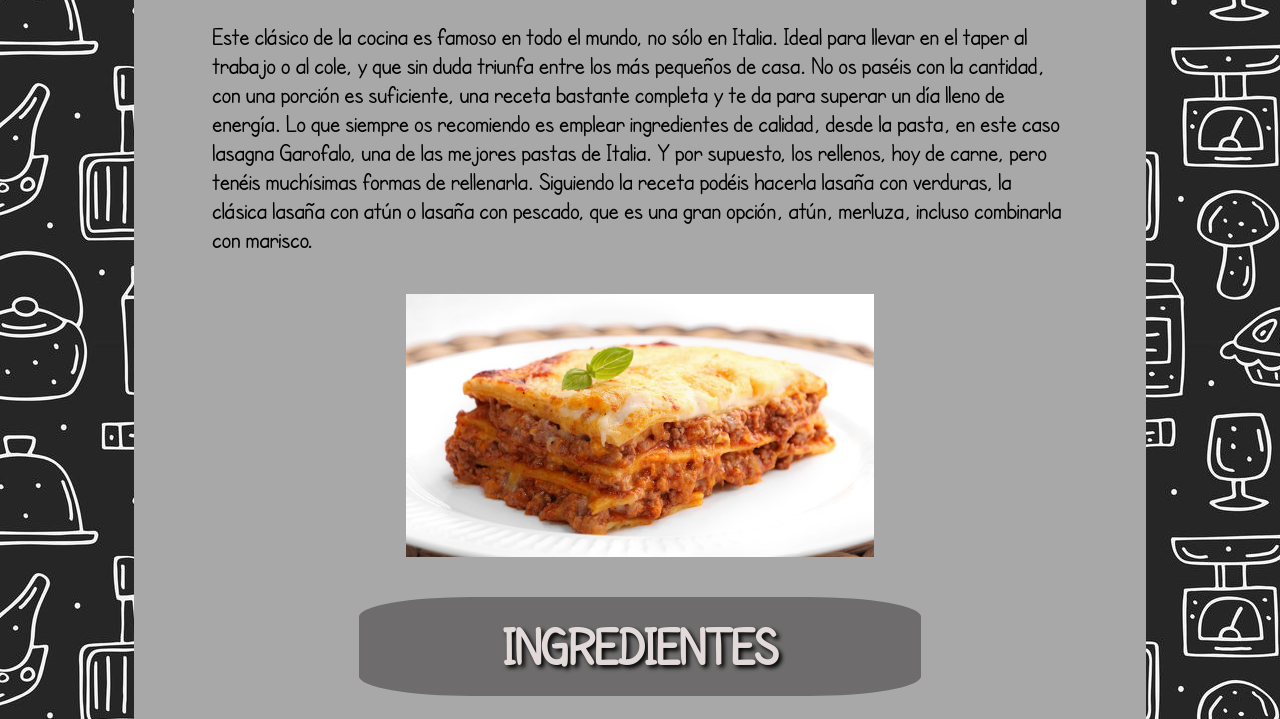
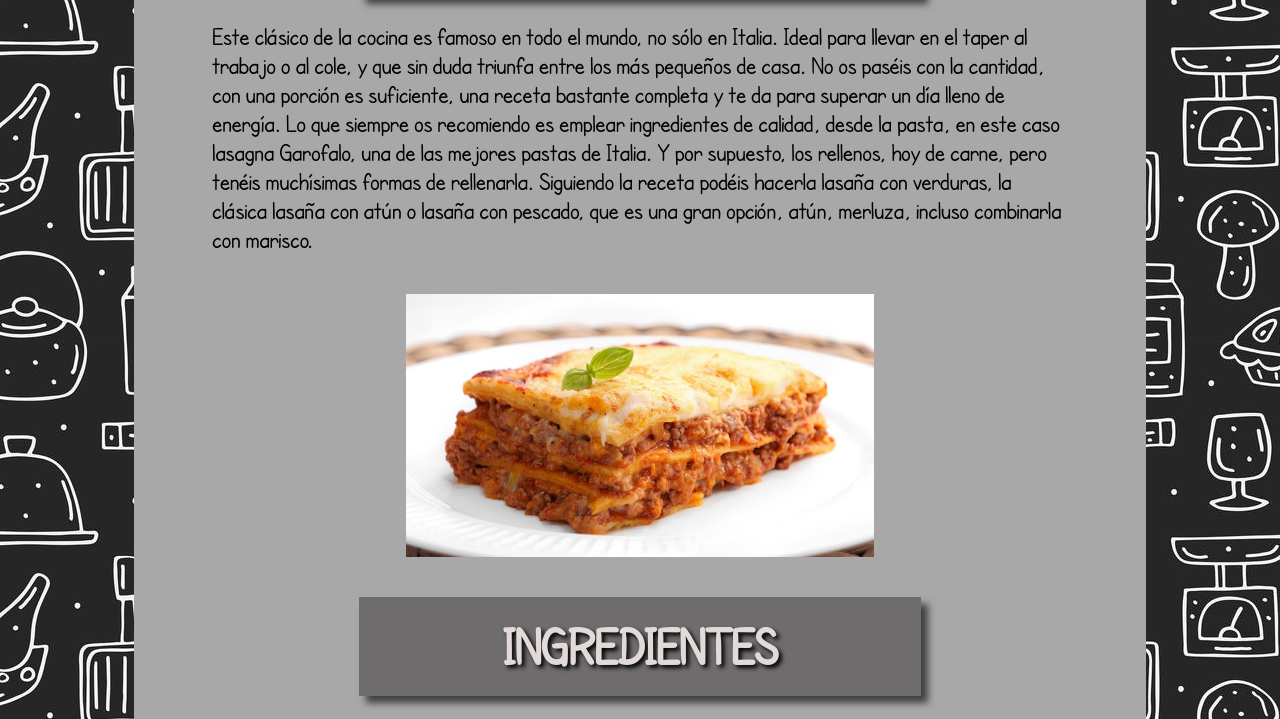
Before and after one commit to jbechcas/portfolio, a plain HTML site: page lasaña.html in a window 1280 px wide. Shown: the part 148-867 px from the top of the page. Drawn offline with Linux system fonts and the light colour scheme.

```diff
--- a/css/lasaña.css
+++ b/css/lasaña.css
@@ -30,7 +30,8 @@
     margin:auto;
     width:60%;
     padding: 1%;
-    border-radius:20%;}
+    box-shadow: 7px 7px 7px rgb(65, 64, 64);
+   }
 
 /*4 section a section (si la hubiera) en detalle*/
 ul{margin-left: 2%;}
```
